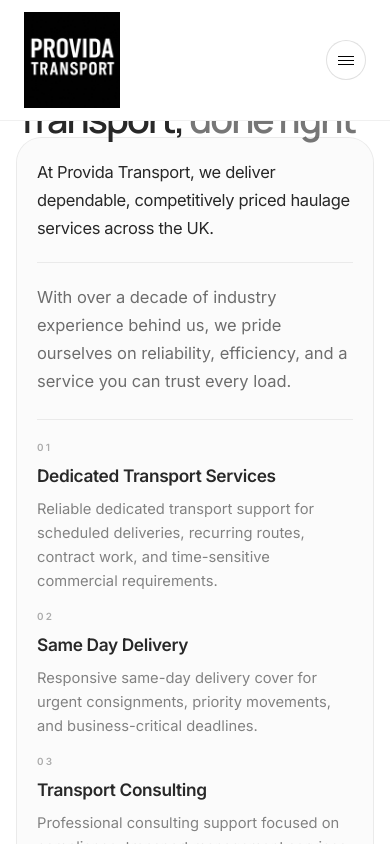
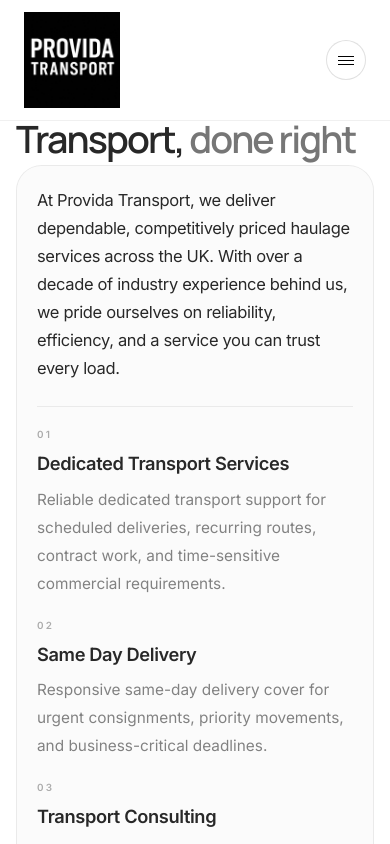
Before and after one commit to vaibhavbathla69/transport, a Next.js app: page / in a window 390 px wide. Shown: the top 844 px of the page. Built offline with nearby package versions, Linux system fonts and the light colour scheme.

Commit message:
Adjust hero layout for laptop breakpoint7

```diff
--- a/app/page.tsx
+++ b/app/page.tsx
@@ -223,7 +223,7 @@
 
       <header className="sticky top-0 z-[100] border-b border-black/6 bg-white/92 backdrop-blur-xl">
         <div className="mx-auto flex max-w-[1520px] items-center justify-between px-6 py-3 sm:px-8 md:px-10 md:py-5 xl:px-16">
-          <a href="#hero" className="flex items-center">
+          <a href="#" className="flex items-center">
             <img
               src="/provida-logo.jpeg"
               alt="Provida Transport logo"
@@ -327,13 +327,16 @@
         ) : null}
       </AnimatePresence>
 
-      <section id="hero" className="relative overflow-hidden bg-white">
-        <div className="mx-auto max-w-[1520px] px-4 pb-7 pt-2 sm:px-6 sm:pb-9 sm:pt-4 md:px-10 md:pb-12 md:pt-6 xl:px-16 xl:pb-16 xl:pt-8">
+      <section
+        id="hero"
+        className="relative scroll-mt-28 overflow-hidden bg-white sm:scroll-mt-32"
+      >
+        <div className="mx-auto max-w-[1520px] px-4 pb-7 pt-7 sm:px-6 sm:pb-9 sm:pt-4 md:px-10 md:pb-12 md:pt-6 xl:px-16 xl:pb-16 xl:pt-8">
           <motion.div
             className="grid gap-4 sm:gap-5"
             style={motionEnabled ? { y: heroY, opacity: heroOpacity } : undefined}
           >
-            <div className="max-w-none lg:pt-2 xl:pt-3">
+            <div className="max-w-none pb-2 lg:pt-2 lg:pb-0 xl:pt-3">
               <h1 className="font-display max-w-none text-[2.35rem] leading-[0.97] tracking-[-0.05em] text-black sm:text-[3rem] md:text-[3.8rem] lg:text-[4.35rem] xl:text-[4.9rem]">
                 <span className="inline">Transport, </span>
                 <span className="inline text-black/64">
@@ -347,29 +350,24 @@
               style={motionEnabled ? { y: heroDetailY } : undefined}
             >
               <div className="rounded-[1.6rem] border border-black/8 bg-black/[0.02] p-5 sm:rounded-[2rem] sm:p-7 md:p-8">
-                <div className="border-b border-black/8 pb-5 sm:pb-6">
-                  <p className="text-[1.03rem] leading-7 tracking-[-0.02em] text-black sm:text-[1.1rem] sm:leading-8 md:text-[1.16rem]">
-                    At Provida Transport, we deliver dependable, competitively
-                    priced haulage services across the UK.
-                  </p>
-                </div>
-
-                <p className="pt-5 text-[1.03rem] leading-7 text-black/68 sm:pt-6 sm:text-[1.1rem] sm:leading-8 md:text-[1.16rem]">
-                  With over a decade of industry experience behind us, we pride
-                  ourselves on reliability, efficiency, and a service you can
-                  trust every load.
+                <p className="text-[1.03rem] leading-7 tracking-[-0.02em] text-black sm:text-[1.1rem] sm:leading-8 md:text-[1.16rem]">
+                  At Provida Transport, we deliver dependable, competitively
+                  priced haulage services across the UK. With over a decade of
+                  industry experience behind us, we pride ourselves on
+                  reliability, efficiency, and a service you can trust every
+                  load.
                 </p>
 
-                <div className="mt-6 grid gap-4 border-t border-black/8 pt-5 sm:mt-7 sm:grid-cols-3 sm:gap-5 sm:pt-6">
+                <div className="mt-6 grid gap-5 border-t border-black/8 pt-5 sm:mt-7 sm:grid-cols-2 sm:gap-6 sm:pt-6 lg:grid-cols-2">
                   {services.map((service) => (
                     <div key={service.number} className="grid gap-2">
                       <div className="text-[0.62rem] font-semibold uppercase tracking-[0.22em] text-black/38">
                         {service.number}
                       </div>
-                      <div className="text-[1.08rem] font-semibold tracking-[-0.02em] text-black sm:text-[1.14rem]">
+                      <div className="text-[1.14rem] font-semibold tracking-[-0.02em] text-black sm:text-[1.22rem] md:text-[1.28rem]">
                         {service.title}
                       </div>
-                      <p className="text-[0.92rem] leading-6 text-black/58 sm:text-[0.97rem]">
+                      <p className="text-[0.96rem] leading-7 text-black/58 sm:text-[1rem]">
                         {service.description}
                       </p>
                     </div>
@@ -381,7 +379,10 @@
         </div>
       </section>
 
-      <section id="sectors" className="bg-[#0d0d0d] text-white">
+      <section
+        id="sectors"
+        className="scroll-mt-28 bg-[#0d0d0d] text-white sm:scroll-mt-32"
+      >
         <div className="mx-auto max-w-[1440px] px-4 py-14 sm:px-6 sm:py-16 md:px-10 md:py-20 xl:px-16 xl:py-24">
           <div className="grid gap-8 rounded-[1.8rem] border border-white/10 bg-[linear-gradient(180deg,rgba(255,255,255,0.045)_0%,rgba(255,255,255,0.015)_100%)] px-5 py-7 sm:rounded-[2.2rem] sm:px-7 sm:py-9 md:px-10 md:py-12 xl:gap-10 xl:px-14">
             <div>
@@ -509,7 +510,7 @@
                   disabled={isSubmittingQuote}
                   className="inline-flex w-full items-center justify-center gap-2 rounded-full bg-black px-6 py-4 text-[0.72rem] font-semibold uppercase tracking-[0.12em] text-white transition hover:opacity-90 disabled:cursor-not-allowed disabled:opacity-70 sm:w-auto"
                 >
-                  {isSubmittingQuote ? "Submitting..." : "Submit Quote Request"}
+                  {isSubmittingQuote ? "Submitting..." : "Submit"}
                   <FontAwesomeIcon
                     icon={faArrowRightIcon}
                     className="text-[0.82rem]"
@@ -523,7 +524,7 @@
 
       <section
         id="contact"
-        className="mx-auto max-w-[1440px] px-4 py-16 sm:px-6 sm:py-18 md:px-10 md:py-24 xl:px-16 xl:py-28"
+        className="mx-auto max-w-[1440px] scroll-mt-28 px-4 py-16 sm:px-6 sm:scroll-mt-32 sm:py-18 md:px-10 md:py-24 xl:px-16 xl:py-28"
       >
         <div className="grid gap-8 border-t border-black/10 pt-8 sm:pt-10 md:gap-10 xl:grid-cols-[0.82fr_1.18fr] xl:items-start">
           <div className="text-left">
```
